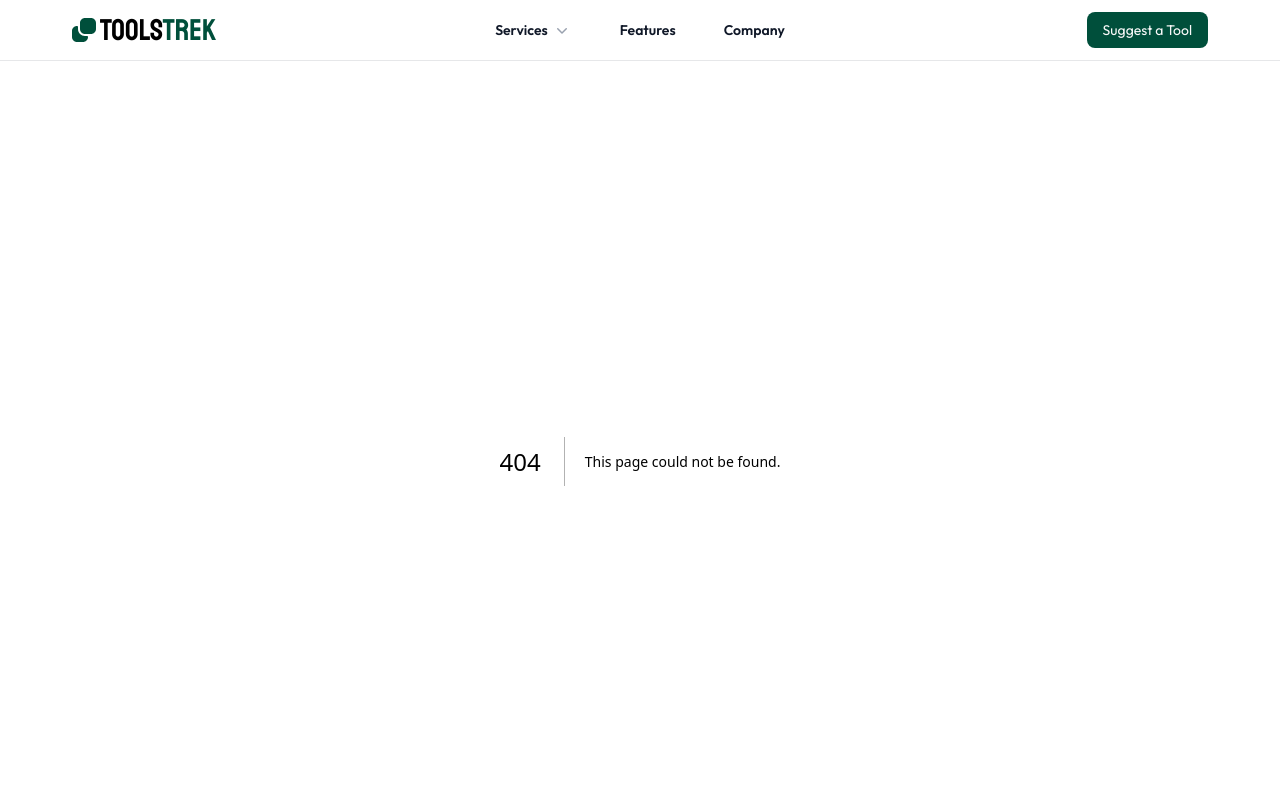
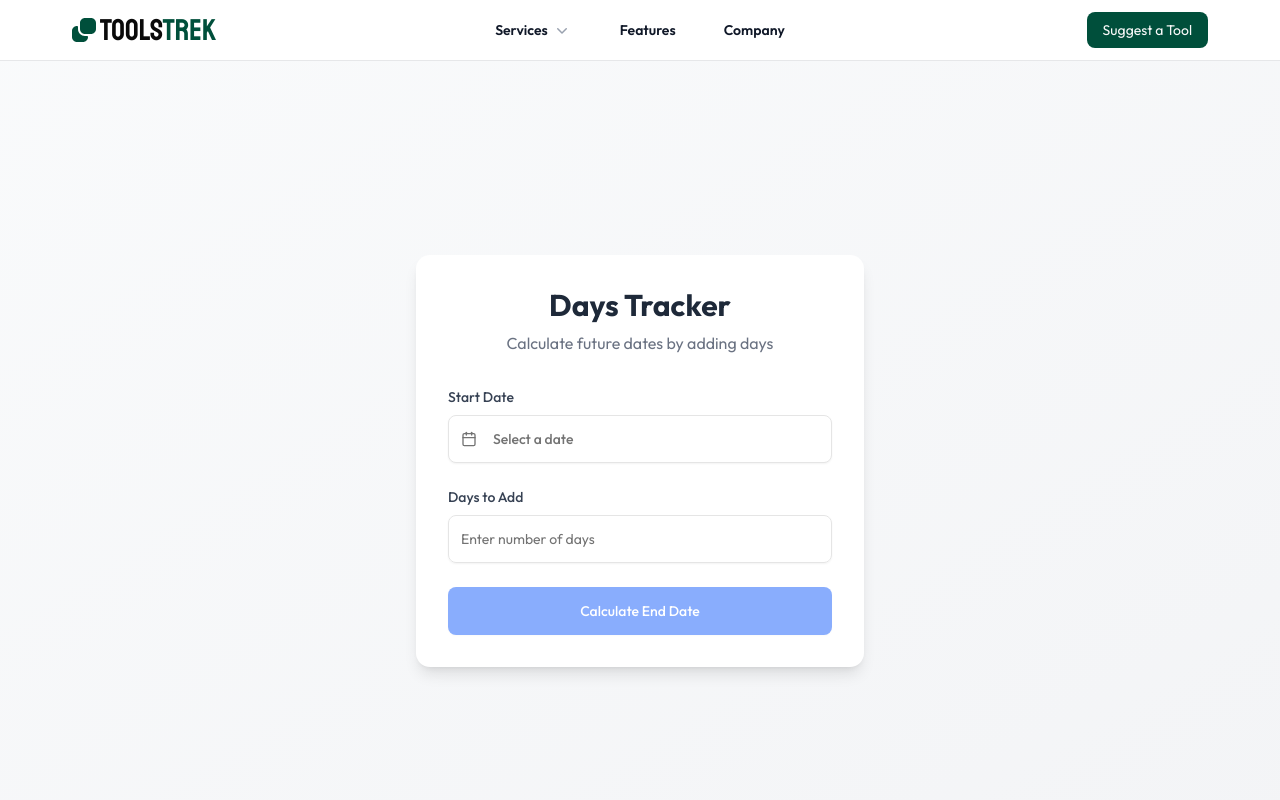
Before and after one commit to tasnimultas67/toolstrek, a Next.js app: page /tools/days-tracker in a window 1280 px wide. Before the commit this address had no page. Shown: the top 800 px of the page. Built offline with nearby package versions, Linux system fonts and the light colour scheme.

Commit message:
feat: Update react-hook-form to version 7.56.3 and implement DaysTracker component for date calculations

```diff
--- /dev/null
+++ b/app/tools-compo/DaysTracker.js
@@ -0,0 +1,237 @@
+"use client";
+
+import { useState } from "react";
+import { format } from "date-fns";
+import {
+  ChevronLeft,
+  ChevronRight,
+  Calendar as CalendarIcon,
+} from "lucide-react";
+import { Button } from "@/components/ui/button";
+import { Calendar } from "@/components/ui/calendar";
+import { Input } from "@/components/ui/input";
+import {
+  Popover,
+  PopoverContent,
+  PopoverTrigger,
+} from "@/components/ui/popover";
+import {
+  Select,
+  SelectContent,
+  SelectItem,
+  SelectTrigger,
+  SelectValue,
+} from "@/components/ui/select";
+import { cn } from "@/lib/utils";
+
+const CustomCalendar = ({ selected, onSelect }) => {
+  const [currentMonth, setCurrentMonth] = useState(new Date().getMonth());
+  const [currentYear, setCurrentYear] = useState(new Date().getFullYear());
+
+  const months = [
+    "January",
+    "February",
+    "March",
+    "April",
+    "May",
+    "June",
+    "July",
+    "August",
+    "September",
+    "October",
+    "November",
+    "December",
+  ];
+
+  const years = Array.from(
+    { length: 20 },
+    (_, i) => new Date().getFullYear() - 10 + i
+  );
+
+  const handleMonthChange = (monthIndex) => {
+    setCurrentMonth(monthIndex);
+  };
+
+  const handleYearChange = (year) => {
+    setCurrentYear(year);
+  };
+
+  const goToPreviousMonth = () => {
+    if (currentMonth === 0) {
+      setCurrentMonth(11);
+      setCurrentYear(currentYear - 1);
+    } else {
+      setCurrentMonth(currentMonth - 1);
+    }
+  };
+
+  const goToNextMonth = () => {
+    if (currentMonth === 11) {
+      setCurrentMonth(0);
+      setCurrentYear(currentYear + 1);
+    } else {
+      setCurrentMonth(currentMonth + 1);
+    }
+  };
+
+  return (
+    <div className="space-y-4">
+      <div className="flex items-center justify-between px-4 pt-4">
+        <Button
+          variant="ghost"
+          size="sm"
+          onClick={goToPreviousMonth}
+          className="h-7 w-7 p-0 opacity-70 hover:opacity-100"
+        >
+          <ChevronLeft className="h-4 w-4" />
+        </Button>
+
+        <div className="flex gap-2">
+          <Select
+            value={currentMonth.toString()}
+            onValueChange={(value) => handleMonthChange(parseInt(value))}
+          >
+            <SelectTrigger className="w-[120px]">
+              <SelectValue placeholder="Month" />
+            </SelectTrigger>
+            <SelectContent>
+              {months.map((month, index) => (
+                <SelectItem key={month} value={index.toString()}>
+                  {month}
+                </SelectItem>
+              ))}
+            </SelectContent>
+          </Select>
+
+          <Select
+            value={currentYear.toString()}
+            onValueChange={(value) => handleYearChange(parseInt(value))}
+          >
+            <SelectTrigger className="w-[100px]">
+              <SelectValue placeholder="Year" />
+            </SelectTrigger>
+            <SelectContent>
+              {years.map((year) => (
+                <SelectItem key={year} value={year.toString()}>
+                  {year}
+                </SelectItem>
+              ))}
+            </SelectContent>
+          </Select>
+        </div>
+
+        <Button
+          variant="ghost"
+          size="sm"
+          onClick={goToNextMonth}
+          className="h-7 w-7 p-0 opacity-70 hover:opacity-100"
+        >
+          <ChevronRight className="h-4 w-4" />
+        </Button>
+      </div>
+
+      <Calendar
+        mode="single"
+        selected={selected}
+        onSelect={onSelect}
+        month={new Date(currentYear, currentMonth)}
+        onMonthChange={(date) => {
+          setCurrentMonth(date.getMonth());
+          setCurrentYear(date.getFullYear());
+        }}
+        className="rounded-md border"
+      />
+    </div>
+  );
+};
+
+export default function DaysTracker() {
+  const [startDate, setStartDate] = useState(null);
+  const [days, setDays] = useState("");
+  const [endDate, setEndDate] = useState(null);
+
+  const calculateEndDate = () => {
+    if (!startDate || !days) return;
+    const start = new Date(startDate);
+    start.setDate(start.getDate() + parseInt(days));
+    setEndDate(start);
+  };
+
+  return (
+    <div className="min-h-screen bg-gradient-to-br from-gray-50 to-gray-100 flex items-center justify-center p-4">
+      <div className="w-full max-w-md bg-white rounded-xl shadow-lg overflow-hidden">
+        <div className="p-8">
+          <div className="text-center mb-8">
+            <h1 className="text-3xl font-bold text-gray-800">Days Tracker</h1>
+            <p className="text-gray-500 mt-2">
+              Calculate future dates by adding days
+            </p>
+          </div>
+
+          <div className="space-y-6">
+            <div className="space-y-2">
+              <label className="block text-sm font-medium text-gray-700">
+                Start Date
+              </label>
+              <Popover>
+                <PopoverTrigger asChild>
+                  <Button
+                    variant="outline"
+                    className={cn(
+                      "w-full justify-start text-left h-12 px-4 py-3",
+                      !startDate && "text-muted-foreground"
+                    )}
+                  >
+                    <CalendarIcon className="mr-2 h-4 w-4" />
+                    {startDate ? format(startDate, "PPP") : "Select a date"}
+                  </Button>
+                </PopoverTrigger>
+                <PopoverContent className="w-auto p-0">
+                  <CustomCalendar
+                    selected={startDate}
+                    onSelect={setStartDate}
+                  />
+                </PopoverContent>
+              </Popover>
+            </div>
+
+            <div className="space-y-2">
+              <label className="block text-sm font-medium text-gray-700">
+                Days to Add
+              </label>
+              <Input
+                type="number"
+                value={days}
+                onChange={(e) => setDays(e.target.value)}
+                placeholder="Enter number of days"
+                className="h-12"
+              />
+            </div>
+
+            <Button
+              onClick={calculateEndDate}
+              className="w-full h-12 bg-blue-600 hover:bg-blue-700 text-white"
+              disabled={!startDate || !days}
+            >
+              Calculate End Date
+            </Button>
+
+            {endDate && (
+              <div className="mt-6 p-4 bg-blue-50 rounded-lg border border-blue-100">
+                <h3 className="font-semibold text-lg text-gray-800 mb-2">
+                  Result
+                </h3>
+                <div className="flex justify-between items-center">
+                  <span className="text-gray-600">End Date:</span>
+                  <span className="font-medium text-gray-800">
+                    {format(endDate, "PPP")}
+                  </span>
+                </div>
+              </div>
+            )}
+          </div>
+        </div>
+      </div>
+    </div>
+  );
+}
--- /dev/null
+++ b/app/tools/days-tracker/page.js
@@ -0,0 +1,14 @@
+"use client";
+
+import React from "react";
+import DaysTracker from "../../tools-compo/DaysTracker";
+
+const page = () => {
+  return (
+    <div>
+      <DaysTracker></DaysTracker>
+    </div>
+  );
+};
+
+export default page;
--- /dev/null
+++ b/components/ui/input.jsx
@@ -0,0 +1,24 @@
+import * as React from "react"
+
+import { cn } from "@/lib/utils"
+
+function Input({
+  className,
+  type,
+  ...props
+}) {
+  return (
+    (<input
+      type={type}
+      data-slot="input"
+      className={cn(
+        "file:text-foreground placeholder:text-muted-foreground selection:bg-primary selection:text-primary-foreground dark:bg-input/30 border-input flex h-9 w-full min-w-0 rounded-md border bg-transparent px-3 py-1 text-base shadow-xs transition-[color,box-shadow] outline-none file:inline-flex file:h-7 file:border-0 file:bg-transparent file:text-sm file:font-medium disabled:pointer-events-none disabled:cursor-not-allowed disabled:opacity-50 md:text-sm",
+        "focus-visible:border-ring focus-visible:ring-ring/50 focus-visible:ring-[3px]",
+        "aria-invalid:ring-destructive/20 dark:aria-invalid:ring-destructive/40 aria-invalid:border-destructive",
+        className
+      )}
+      {...props} />)
+  );
+}
+
+export { Input }
--- a/package.json
+++ b/package.json
@@ -36,7 +36,7 @@
     "react-day-picker": "^8.10.1",
     "react-dom": "^19.0.0",
     "react-dropzone": "^14.3.8",
-    "react-hook-form": "^7.56.2",
+    "react-hook-form": "^7.56.3",
     "react-webcam": "^7.2.0",
     "sonner": "^2.0.3",
     "tailwind-merge": "^3.2.0",
```
Also changed, not shown: 1 other file (tests, documents, lock files or other folders).
